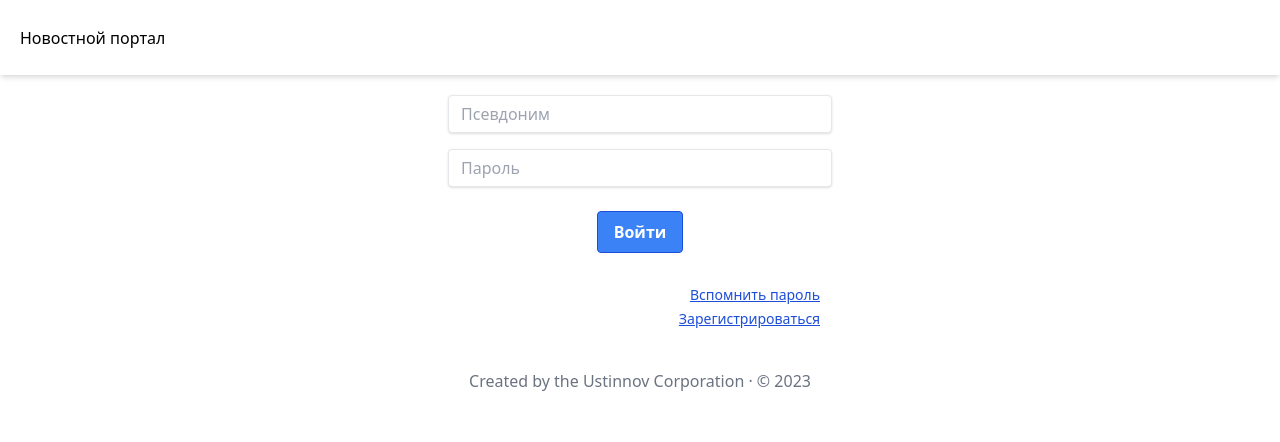
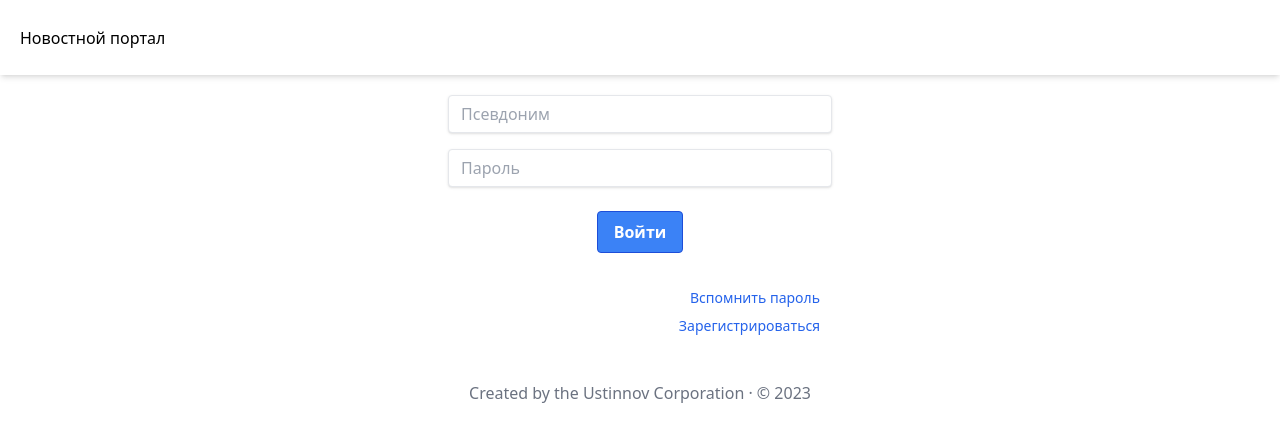
Before and after one commit to mianger22/article_pipeline, a React (Create React App) app: page /authorization in a window 1280 px wide. Shown: the top 442 px of the page. Built offline with nearby package versions, Linux system fonts and the light colour scheme.

Commit message:
upgraded article

```diff
--- /dev/null
+++ b/src/common/CustomLink.tsx
@@ -0,0 +1,19 @@
+import { Link } from "react-router-dom";
+
+type CustomLinkPropsTypes = {
+  path: string,
+  name: string
+}
+
+export default function CustomLink(props: CustomLinkPropsTypes) {
+  return (
+    <div className='mb-1'>
+      <Link
+        to={props.path}
+        className='link_custom'
+      >
+        {props.name}
+      </Link>
+    </div>
+  );
+}
--- a/src/components/list_articles/Article.tsx
+++ b/src/components/list_articles/Article.tsx
@@ -1,10 +1,30 @@
 import { ArticlesDataType } from "../../common/CommonTypes";
 
 export default function Article(props: ArticlesDataType) {
+  const open_all_article = () => {
+    alert(" showed all text article ")
+  }
+
   return (
-    <div className="mb-5">
-      <div className="font-bold">{props.title}</div>
-      <div>{props.text}</div>
+    <div className='mb-5'>
+      <div className='font-bold mb-1'>
+        {props.title}
+      </div>
+      {
+        props.text.length > 135 ?
+          <>
+            <div>
+              {JSON.stringify(props.text).substr(0, 135) + "..."}
+            </div>
+            <div>
+              {<button className='link_custom' onClick={open_all_article}>Читать далее</button>}
+            </div>
+          </>
+        :
+          <div>
+            {props.text}
+          </div>
+      }
     </div>
   );
 }
--- a/src/index.css
+++ b/src/index.css
@@ -14,4 +14,8 @@
   .form_custom {
     @apply w-full max-w-sm mb-5;
   }
+
+  .link_custom {
+    @apply font-medium text-blue-600 dark:text-blue-500 hover:underline text-sm;
+  }
 }
--- a/src/pages/Authorization.tsx
+++ b/src/pages/Authorization.tsx
@@ -4,6 +4,7 @@ import { PagePropsTypes } from "../common/CommonTypes";
 import { Link, useNavigate } from "react-router-dom";
 import { enter_advanced_mode } from "../common/CommonScripts";
 import Btn from "../common/Btn";
+import CustomLink from "../common/CustomLink";
 
 type ErrorsAuthorizationTypes = {
   login?: string;
@@ -83,13 +84,9 @@ export default function Authorization(props: PagePropsTypes) {
             </div>
           </form>
 
-          <div className='mt-8 px-3 text-blue-700 text-decoration-line: underline text-sm text-right'>
-            <div className='mb-1'>
-              <Link to="/password_reset">Вспомнить пароль</Link>
-            </div>
-            <div>
-              <Link to="/registration">Зарегистрироваться</Link>
-            </div>
+          <div className='mt-8 px-3 text-right'>
+              <CustomLink path='/password_reset' name='Вспомнить пароль' />
+              <CustomLink path='/registration' name='Зарегистрироваться' />
           </div>
         </div>
       )}
--- a/src/pages/Registration.tsx
+++ b/src/pages/Registration.tsx
@@ -3,6 +3,7 @@ import { Link, useNavigate } from 'react-router-dom';
 import { PagePropsTypes } from '../common/CommonTypes';
 import { enter_advanced_mode } from '../common/CommonScripts';
 import Btn from '../common/Btn';
+import CustomLink from '../common/CustomLink';
 
 type ErrorsRegistrationTypes = {
   login?: string;
@@ -110,8 +111,8 @@ export default function Registration(props: PagePropsTypes) {
               </div>
           </form>
 
-          <div className='text-blue-700 text-sm text-right mt-7 pr-3'>
-            <Link to='/authorization'>← Назад</Link>
+          <div className='mt-7 pr-3 text-right'>
+            <CustomLink path='/authorization' name='Назад' />
           </div>
         </div>
       )}
```
